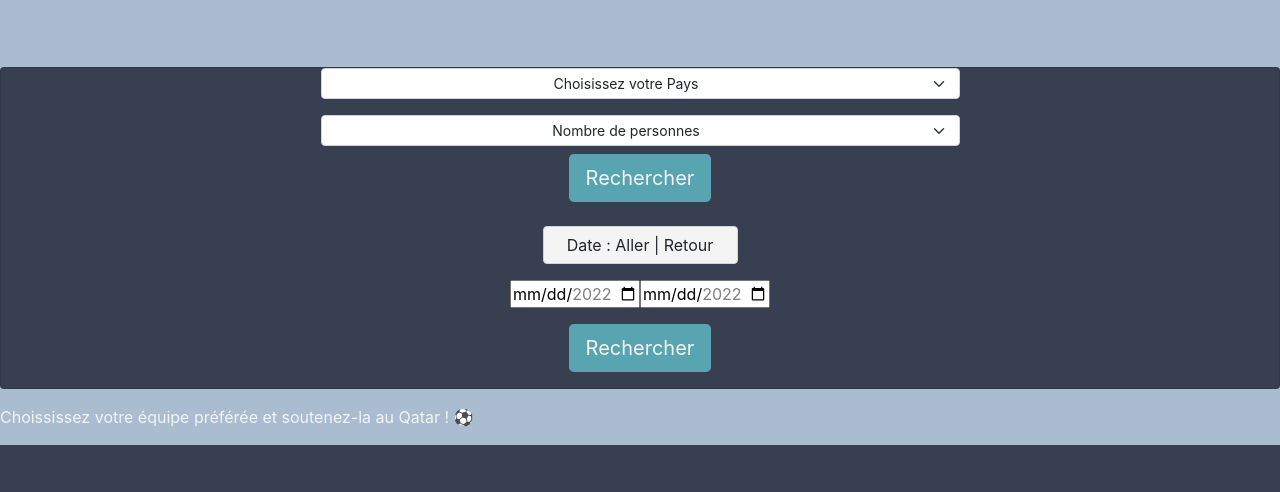
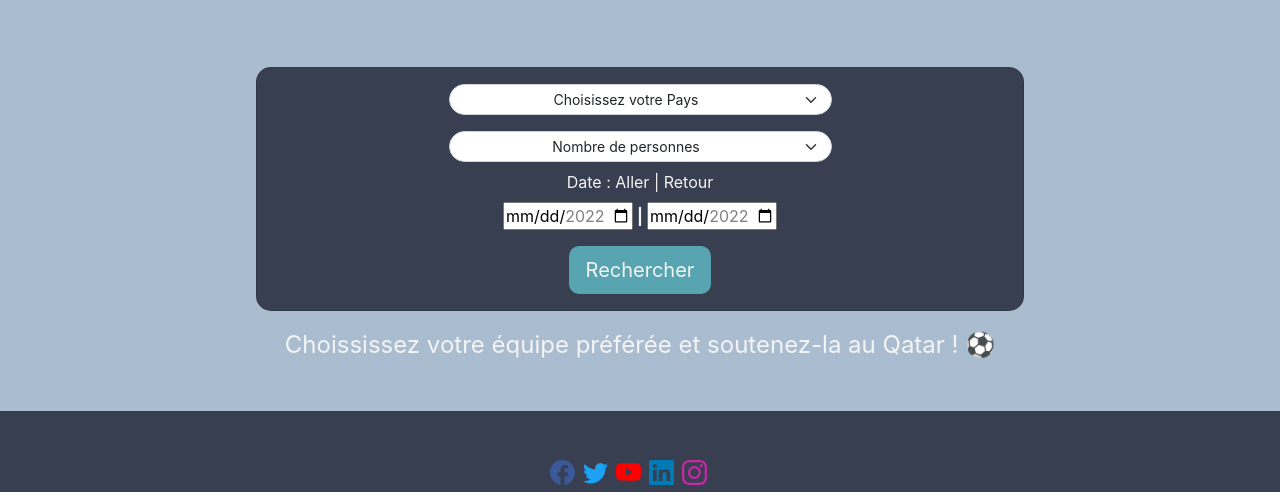
Before and after one commit to serpentaire/Hackathon, a React (Vite) app in the folder frontend/: page / in a window 1280 px wide. Shown: the part 373-865 px from the top of the page. Built offline with nearby package versions, Linux system fonts and the light colour scheme.

Commit message:
stylisation dekstop page home

```diff
--- a/frontend/src/App.jsx
+++ b/frontend/src/App.jsx
@@ -5,7 +5,7 @@ import SelectHotel from "@pages/SelectHotel/SelectHotel";
 import OneHotel from "@pages/OneHotel/OneHotel";
 import ConfirmPage from "@pages/ConfirmPage/ConfirmPage";
 
-import Home from "./pages/Home";
+import Home from "./pages/Home/Home";
 import "./App.css";
 
 function App() {
--- a/frontend/src/pages/Home.css
+++ /dev/null
@@ -1,29 +0,0 @@
-.home-1 {
-  background-color: #a9bcd0;
-}
-
-.text {
-  color: #f4f4f4;
-}
-.input-home {
-  background-color: #373f51;
-}
-
-.handi {
-  color: #58a4b0;
-}
-
-.date-input {
-  background-color: #f4f4f4;
-}
-
-.boutton-search {
-  background-color: #58a4b0;
-}
-
-.text-bouton {
-  color: #f4f4f4;
-}
-
-@media (min-width: 768px) {
-}
--- /dev/null
+++ b/frontend/src/pages/Home/Home.css
@@ -0,0 +1,57 @@
+.home-1 {
+  background-color: #a9bcd0;
+}
+
+.text {
+  color: #f4f4f4;
+}
+
+.text-date {
+  color: #f4f4f4;
+}
+
+.input-home {
+  background-color: #373f51;
+}
+
+.handi {
+  color: #58a4b0;
+}
+
+.date-input {
+  background-color: #f4f4f4;
+}
+
+.boutton-search {
+  background-color: #58a4b0;
+  border-radius: 10px;
+}
+
+.text-bouton {
+  color: #f4f4f4;
+}
+
+.space-date {
+  color: #f4f4f4;
+}
+
+.select-person {
+  border-radius: 100px;
+}
+
+@media (min-width: 768px) {
+  .home-1 {
+    display: flex;
+    flex-direction: column;
+    justify-content: center;
+    align-items: center;
+  }
+
+  .input-home {
+    display: flex;
+    justify-content: center;
+    width: 60%;
+    border-radius: 15px;
+    box-shadow: #373f51;
+  }
+}
--- a/frontend/src/pages/Home.jsx
+++ b/frontend/src/pages/Home/Home.jsx
@@ -1,5 +1,35 @@
 import React, { useState } from "react";
+
+import { Link } from "react-router-dom";
+
 import "./Home.css";
+
+const country = [
+  {
+    id: 1,
+    name: "France",
+  },
+  {
+    id: 2,
+    name: "Allemagne",
+  },
+  {
+    id: 3,
+    name: "Angleterre",
+  },
+  {
+    id: 4,
+    name: "Espagne",
+  },
+  {
+    id: 5,
+    name: "Suisse",
+  },
+  {
+    id: 6,
+    name: "Italie",
+  },
+];
 
 export default function Home() {
   const [date, setDate] = useState();
@@ -19,19 +49,19 @@ export default function Home() {
       </p>
       <div className="input-home card d-flex flex-column mb-3 align-items-center text-center">
         <select
-          className="form-select form-select-sm w-50 text-center"
+          className="select-person form-select form-select-sm w-50 text-center mt-3"
           aria-label=".form-select-sm example"
         >
           <option selected>Choisissez votre Pays</option>
-          <option value="1">France</option>
-          <option value="2">Angleterre</option>
-          <option value="3">Espagne</option>
-          <option value="4">Allemagne</option>
-          <option value="5">Suisse</option>
-          <option value="6">Italie</option>
+          <option value="1">{country[0].name}</option>
+          <option value="2">{country[1].name}</option>
+          <option value="3">{country[2].name}</option>
+          <option value="4">{country[3].name}</option>
+          <option value="5">{country[4].name}</option>
+          <option value="6">{country[5].name} </option>
         </select>
         <select
-          className="form-select form-select-sm w-50 m-3 text-center mb-0"
+          className="select-person form-select form-select-sm w-50 m-3 text-center mb-0"
           aria-label=".form-select-sm example"
         >
           <option selected>Nombre de personnes</option>
@@ -40,15 +70,11 @@ export default function Home() {
           <option value="3">3</option>
           <option value="3">4 et +</option>
         </select>
-        <button className="boutton-search btn btn-lg m-2" type="button">
-          <span className="text-bouton">Rechercher </span>
-        </button>
         <div className="input p-0 m-0 d-flex flex-column align-items-center">
-          <span className="date-input justify-content-center input-group-text w-75 m-3">
-            Date : Aller | Retour
-          </span>
-          <div className=" input-date">
+          <p className="text-date m-2"> Date : Aller | Retour</p>
+          <div className="input-date">
             <input
+              className="me-1"
               onChange={(e) => handleChangeDate(e.target.value)}
               type="date"
               id="start"
@@ -57,7 +83,9 @@ export default function Home() {
               min="2022-11-25"
               max="2022-12-25"
             />
+            <b className="space-date">|</b>
             <input
+              className="ms-1"
               onChange={(e) => handleChangeDate(e.target.value)}
               type="date"
               id="start"
@@ -69,12 +97,18 @@ export default function Home() {
           </div>
         </div>
 
-        <button className="boutton-search btn btn-lg m-3" type="button">
+        <Link
+          to="/SelectHotel"
+          className="boutton-search btn btn-lg m-3"
+          type="button"
+        >
           <span className="text-bouton">Rechercher</span>
-        </button>
+        </Link>
       </div>
-      <div className="text d-flex text-center">
-        <p>Choississez votre équipe préférée et soutenez-la au Qatar ! ⚽</p>
+      <div className="text d-flex justify-content-center text-center fs-4">
+        <p className="mb-5">
+          Choississez votre équipe préférée et soutenez-la au Qatar ! ⚽
+        </p>
       </div>
     </div>
   );
```
